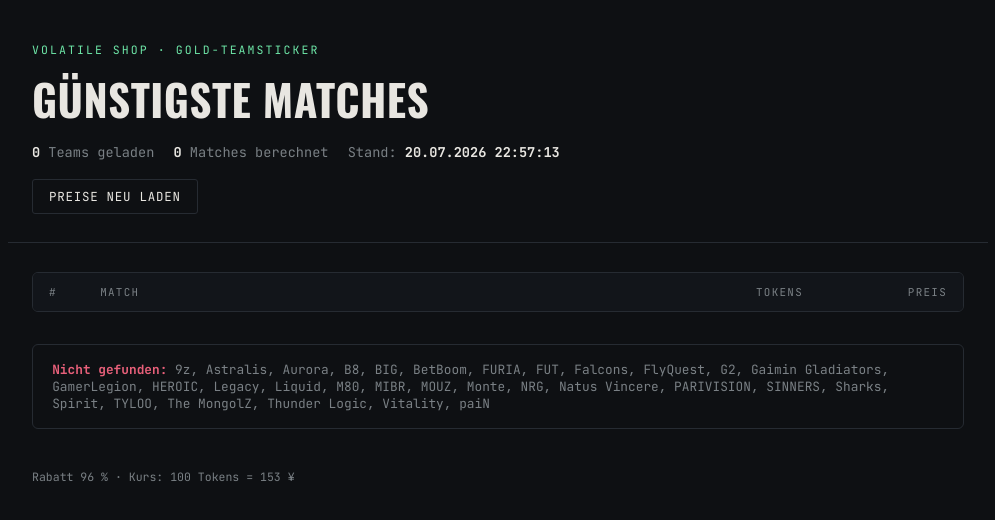
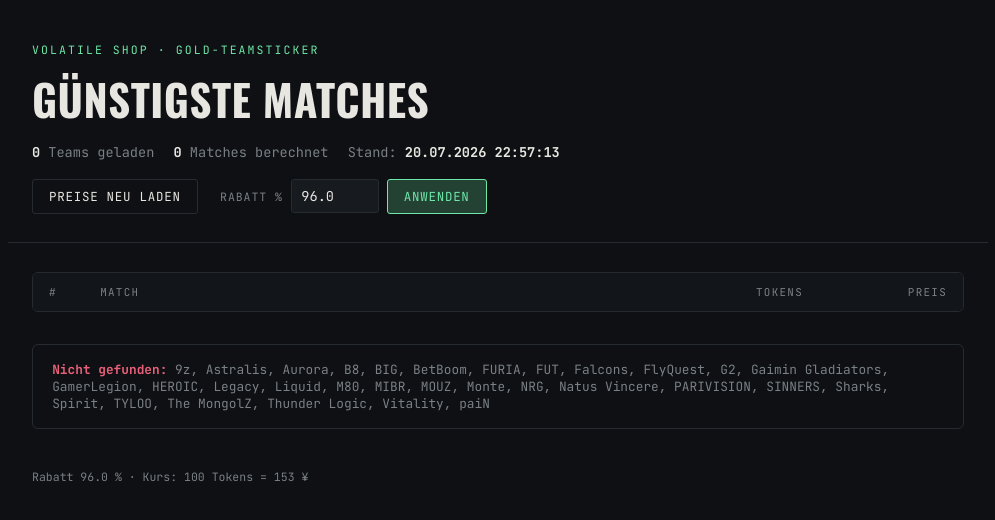
Before and after one commit to ILalay/volatil-webapp, a Flask app: page / in a window 1280 px wide. Shown: the top 520 px of the page, without its empty margins (142-1137 px from the left). Run offline with Flask 3, Linux system fonts and the light colour scheme.

Commit message:
Update index.html

```diff
--- a/templates/index.html
+++ b/templates/index.html
@@ -79,6 +79,53 @@
   }
 
   .refresh:hover { border-color: var(--good); color: var(--good); }
+
+  .discount-form {
+    display: inline-flex;
+    align-items: center;
+    gap: 0.5rem;
+    margin-top: 1.1rem;
+    margin-left: 0.8rem;
+  }
+
+  .discount-form label {
+    font-size: 0.72rem;
+    letter-spacing: 0.08em;
+    text-transform: uppercase;
+    color: var(--muted);
+  }
+
+  .discount-form input[type="number"] {
+    width: 5.5rem;
+    background: var(--panel);
+    border: 1px solid var(--panel-border);
+    color: var(--text);
+    font-family: 'JetBrains Mono', monospace;
+    font-size: 0.85rem;
+    padding: 0.45rem 0.6rem;
+    border-radius: 3px;
+  }
+
+  .discount-form input[type="number"]:focus {
+    outline: none;
+    border-color: var(--good);
+  }
+
+  .discount-form button {
+    padding: 0.5rem 1rem;
+    border: 1px solid var(--good);
+    background: var(--good-dim);
+    color: var(--good);
+    font-family: 'JetBrains Mono', monospace;
+    font-size: 0.78rem;
+    letter-spacing: 0.06em;
+    text-transform: uppercase;
+    border-radius: 3px;
+    cursor: pointer;
+    transition: background 0.15s ease;
+  }
+
+  .discount-form button:hover { background: #2c5940; }
 
   main {
     max-width: 980px;
@@ -180,6 +227,12 @@
     <span>Stand: <b>{{ generated_at }}</b></span>
   </div>
   <a class="refresh" href="/refresh">Preise neu laden</a>
+
+  <form class="discount-form" action="/" method="get">
+    <label for="discount">Rabatt %</label>
+    <input type="number" id="discount" name="discount" min="0" max="99.9" step="0.1" value="{{ discount_percent }}">
+    <button type="submit">Anwenden</button>
+  </form>
 </header>
 
 <main>
@@ -217,7 +270,7 @@
 </main>
 
 <footer>
-  Rabatt 96 % &middot; Kurs: 100 Tokens = 153 ¥
+  Rabatt {{ discount_percent }} % &middot; Kurs: 100 Tokens = 153 ¥
 </footer>
 
 </body>
```
